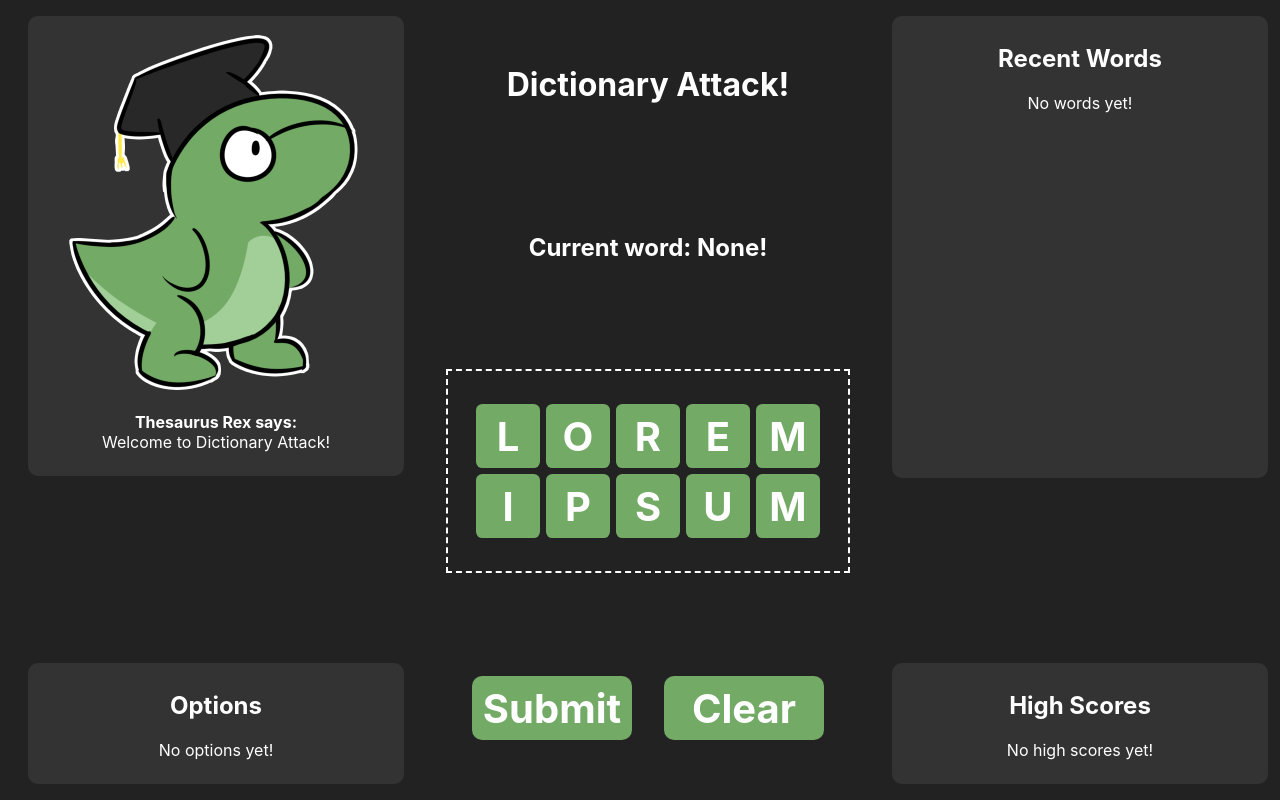
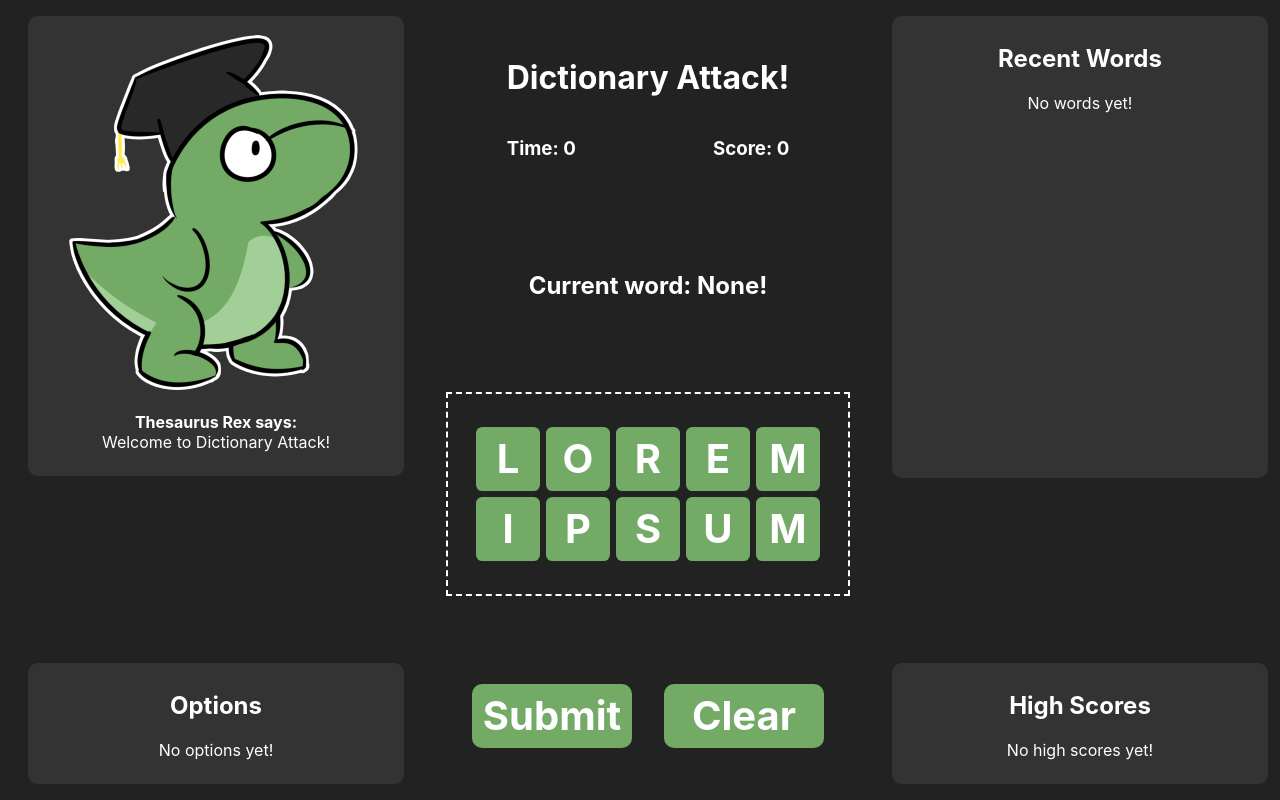
Before and after one commit to GalakTach/Dictionary-Attack-Frontend, a React (Create React App) app: page / in a window 1280 px wide. Built offline with nearby package versions, Linux system fonts and the light colour scheme.

Commit message:
Added timer and score fields
Both are currently non-functional, but the fields exist on the UI now.

```diff
--- a/src/components.js
+++ b/src/components.js
@@ -4,7 +4,7 @@ import "./components.css";
 class Game extends React.Component {
   constructor(props) {
     super(props);
-    this.state = { word: "", wordList: "", wordsPlayed: 0 };
+    this.state = { word: "", wordList: "", wordsPlayed: 0, time: 0, score: 0 };
     this.addLetter = this.addLetter.bind(this);
     this.clearWord = this.clearWord.bind(this);
     this.submitWord = this.submitWord.bind(this);
@@ -34,7 +34,13 @@ class Game extends React.Component {
           <Options />
         </div>
         <div className="CenterColumn">
-          <h1>Dictionary Attack!</h1>
+          <div>
+            <h1>Dictionary Attack!</h1>
+            <div className="RowTray">
+              <h3>Time: {this.state.time}</h3>
+              <h3>Score: {this.state.score}</h3>
+            </div>
+          </div>
           <WordBox currentWord={this.state.word} />
           <div className="LetterBox">
             <Letter
```
